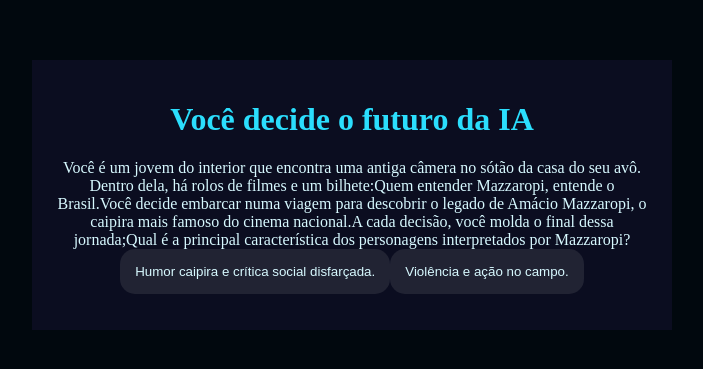
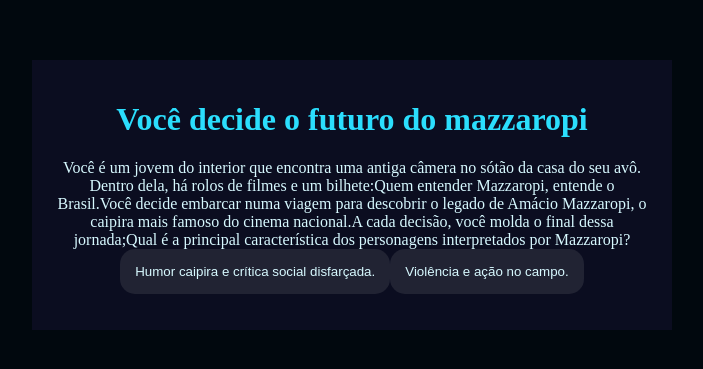
Before and after one commit to Cleiton2222222222222/miss-o-IA, a plain HTML site: page index.html in a window 1280 px wide. Shown: the part 213-582 px from the top of the page, without its empty margins (288-991 px from the left). Drawn offline with Linux system fonts and the light colour scheme.

Commit message:
Add files via upload

```diff
--- a/index.html
+++ b/index.html
@@ -4,11 +4,11 @@
     <meta charset="UTF-8">
     <meta name="viewport" content="width=device-width, initial-scale=1.0">
     <link rel="stylesheet" href="style.css">
-    <title>Você decide o futuro da IA</title>
+    <title>mazzaropi</title>
 </head>
 <body>
     <div class="caixa-principal">
-        <h1>Você decide o futuro da IA</h1>
+        <h1>Você decide o futuro do mazzaropi</h1>
         <div class="caixa-perguntas"></div>
         <div class="caixa-alternativas"></div>
         <div class="caixa-resultado">
```
